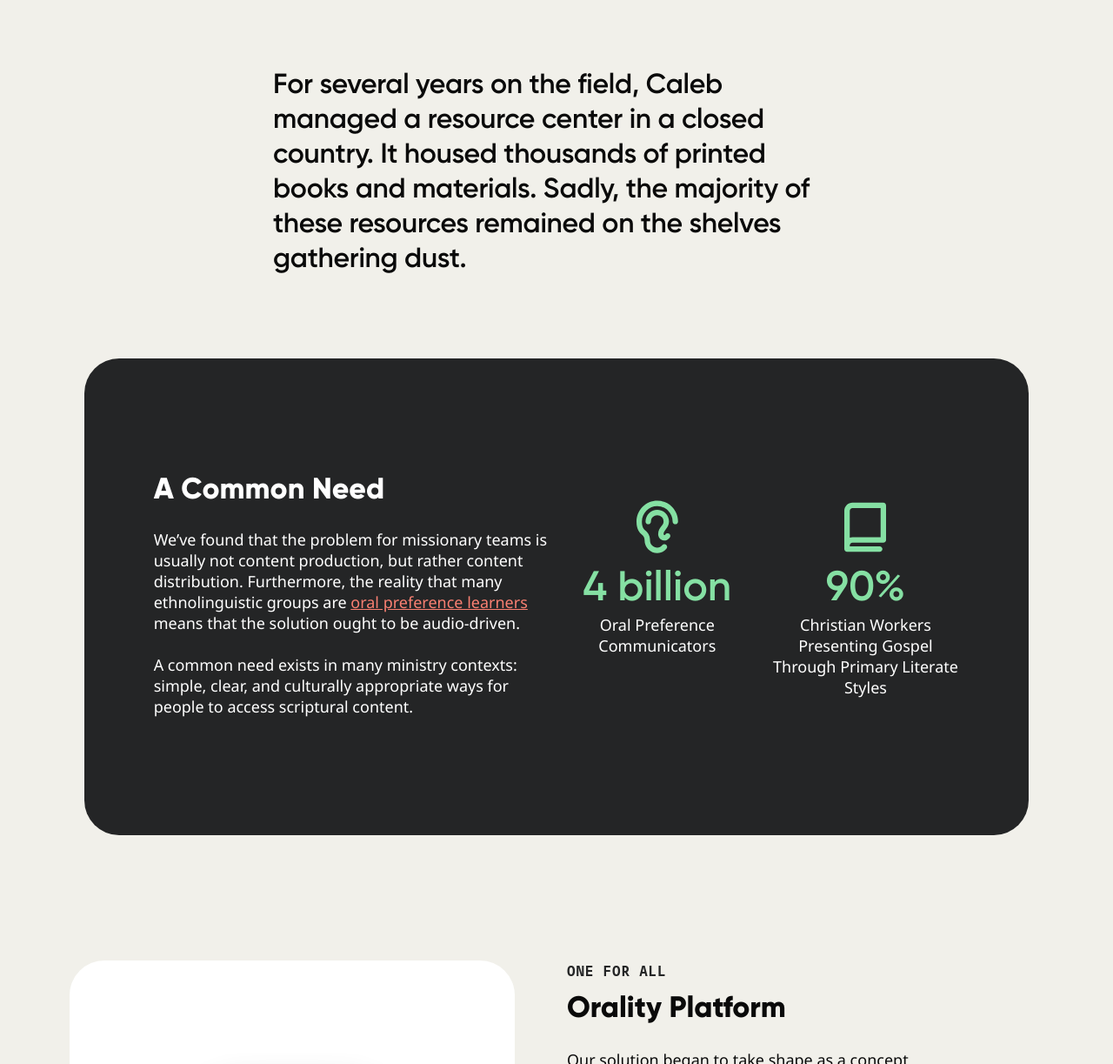
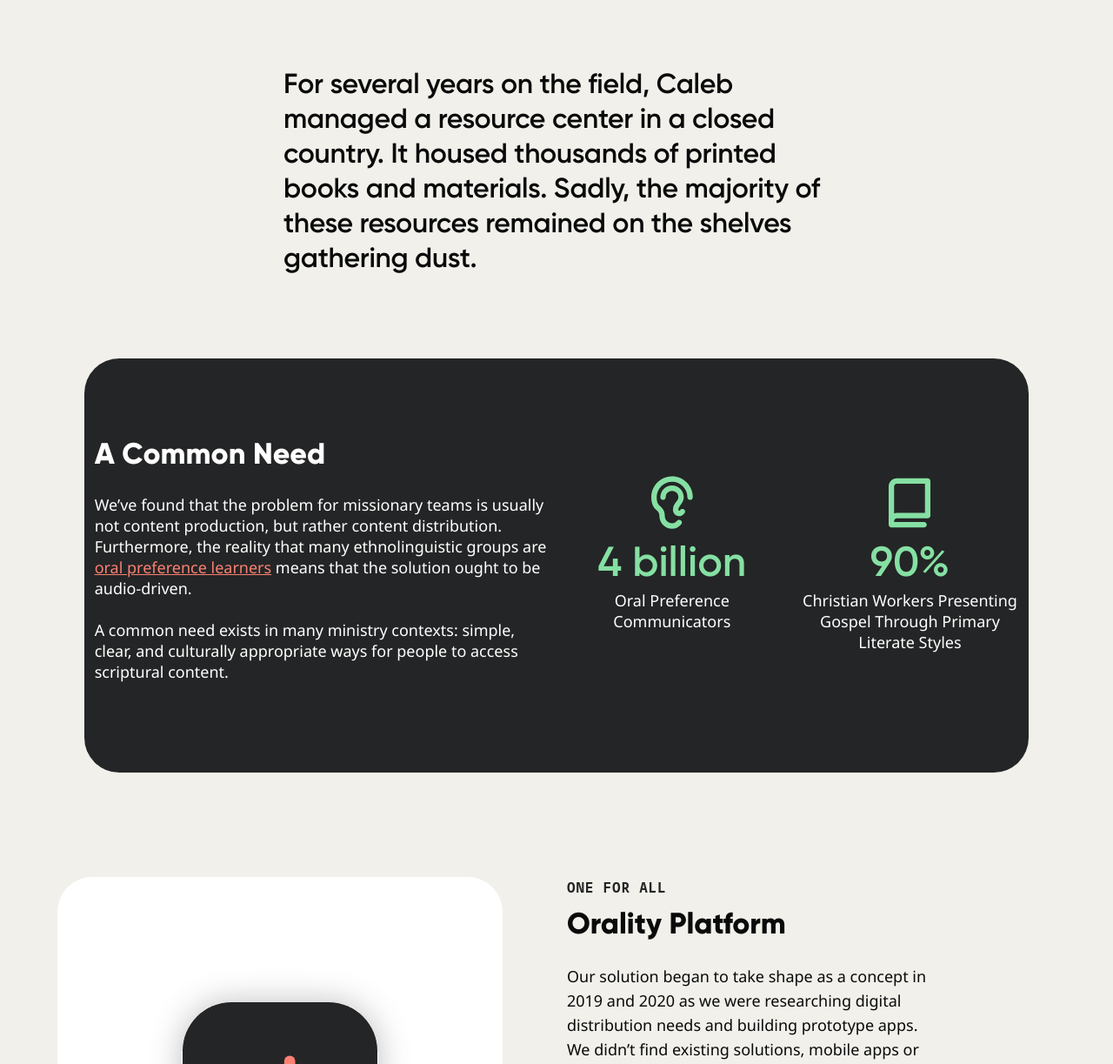
Before and after one commit to UpstreamCode/upstreamcode.github.io, a Jekyll site: the page built from _pages/our-solution.html, in a window 1280 px wide and 1400 px high, scrolled down 215 px. Shown: the part 177-1400 px from the top of the window at 87% size. Built offline with Jekyll 4.4.1, drawn with Linux system fonts in a browser that asks for light colours; comment, search, counter and statistics services are not loaded.

Commit message:
Fixed padding on solutions page.

```diff
--- a/_pages/our-solution.html
+++ b/_pages/our-solution.html
@@ -31,13 +31,15 @@
 
   <div id="content-box-2" class="row">
     <div class="d-none d-md-flex col-md-3"></div>
-    <div class="col-12 col-md-6 px-4 px-md-0">
+    <div class="col-12 col-md-6">
+      <div class="px-mobile">
         <p class="text-justify lead">
           For several years on the field, Caleb managed a resource center in a
           closed country. It housed thousands of printed books and materials.
           Sadly, the majority of these resources remained on the shelves gathering
           dust.
         </p>
+      </div>
     </div>
     <div class="d-none d-md-flex col-md-1 col-lg-1"></div>
   </div>
@@ -48,7 +50,7 @@
   >
     <div class="d-none d-md-flex col-md-1"></div>
     <div class="col-12 col-md-10 a-common-need">
-      <div class="d-flex flex-column flex-lg-row gap-3">
+      <div class="d-flex flex-column flex-lg-row gap-3 px-mobile">
         <div class="col d-flex flex-column align-items-start mb-2">
           <h2 class="text-center">A Common Need</h2>
           <p class="mb-4">
@@ -116,8 +118,8 @@
     id="content-box-4"
     class="d-flex flex-md-row align-items-center justify-content-center"
   >
-    <div class="col col-12 col-md-10 justify-content-center">
-      <div class="row p-4">
+    <div class="col col-12 col-md-10 justify-content-center px-mobile">
+      <div class="row">
         <div class="col col-12 col-md-5 align-self-center justify-self-center">
           <div style="width: 100%">
             <div class="row flex-md-row justify-content-center">
@@ -174,131 +176,58 @@
   </div>
 
   <div id="content-box-5">
-    <div class="row">
-      <div class="d-flex col col-12 justify-content-center">
+    <div class="text-center">
       <h2>Key Features</h2>
     </div>
-    </div>
-    <div class="row feature-row">
-      <div class="col col-12 col-md-4 justify-content-center">
-        <div class="row">
-          <div class="col col-12 p-4">
+    <div class="feature-list d-flex flex-column flex-md-row flex-wrap px-mobile">
+      <div class="item">
         <img src="{{ "/assets/images/icons/phone.svg" | relative_url }}">
-          </div>
-        </div>
-        <div class="row">
-          <div class="col col-12 feature-box">
         <p class="feature-label">Clean Interface</p>
-          </div>
-        </div>
-        <div class="row">
-          <div class="col col-12 feature-box">
         <p class="feature-description">
           Our interface is easy to use and navigate.
         </p>
       </div>
-        </div>
-      </div>
-      <div class="col col-12 col-md-4 justify-content-center">
-        <div class="row">
-          <div class="col col-12 p-4">
+      <div class="item">
         <img src="{{ "/assets/images/icons/volume.svg" | relative_url }}">
-          </div>
-        </div>
-        <div class="row">
-          <div class="col col-12 feature-box">
         <p class="feature-label">Audio-Based Navigation</p>
-          </div>
-        </div>
-        <div class="row">
-          <div class="col col-12 feature-box">
         <p class="feature-description">
           When navigating content, users can press a button to hear the
           title of each story or chapter.
         </p>
       </div>
-        </div>
-      </div>
-      <div class="col col-12 col-md-4 justify-content-center">
-        <div class="row">
-          <div class="col col-12 p-4">
+      <div class="item">
         <img src="{{ "/assets/images/icons/blue-ear.svg" | relative_url }}">
-          </div>
-        </div>
-        <div class="row">
-          <div class="col col-12 feature-box">
         <p class="feature-label">Listen Anywhere</p>
-          </div>
-        </div>
-        <div class="row">
-          <div class="col col-12 feature-box">
         <p class="feature-description">
           Users can download and listen to audio files offline, wherever
           they are.
         </p>
       </div>
-        </div>
-      </div>
-    </div>
-    <div class="row feature-row">
-      <div class="col col-12 col-md-4 justify-content-center">
-        <div class="row">
-          <div class="col col-12 p-4">
+      <div class="item">
         <img src="{{ "/assets/images/icons/globe.svg" | relative_url }}">
-          </div>
-        </div>
-        <div class="row">
-          <div class="col col-12 feature-box">
         <p class="feature-label">Multilingual Support</p>
-          </div>
-        </div>
-        <div class="row">
-          <div class="col col-12 feature-box">
         <p class="feature-description">
           Users can switch languages for audio and/or text.
         </p>
       </div>
-        </div>
-      </div>
-      <div class="col col-12 col-md-4 justify-content-center">
-        <div class="row">
-          <div class="col col-12 p-4">
+      <div class="item">
         <img src="{{ "/assets/images/icons/image.svg" | relative_url }}">
-          </div>
-        </div>
-        <div class="row">
-          <div class="col col-12 feature-box">
         <p class="feature-label">Audio, Text, and Image</p>
-          </div>
-        </div>
-        <div class="row">
-          <div class="col col-12 feature-box">
         <p class="feature-description">
           OP supports any combination of audio, text, and image.
         </p>
       </div>
-        </div>
-      </div>
-      <div class="col col-12 col-md-4 justify-content-center">
-        <div class="row">
-          <div class="col col-12 p-4">
+      <div class="item">
         <img src="{{ "/assets/images/icons/piece.svg" | relative_url }}">
-          </div>
-        </div>
-        <div class="row">
-          <div class="col col-12 feature-box">
         <p class="feature-label">Customizable</p>
-          </div>
-        </div>
-        <div class="row">
-          <div class="col col-12 feature-box">
         <p class="feature-description">
           Teams can choose which features they want in order to suit the
           needs of their language group.
         </p>
       </div>
     </div>
-      </div>
+    <div class="call-to-action text-center">
+      <a href="https://tally.so/r/me6EJo" target="_blank" rel="nofollow" class="btn btn-primary">Get Started {% include svgs/icons/arrows/arrow-external.svg %}</a>
     </div>
   </div>
   {%- include our-process.html -%} {%- include testimonials.html -%}
--- a/_sass/base.scss
+++ b/_sass/base.scss
@@ -1603,10 +1603,15 @@
     .a-common-need {
       background-color: map-get($primary-colors, "black");
       border-radius: 40px;
-      padding: 128px 80px;
-
-      @include media-breakpoint-down(md) {
-        padding: 88px $px-4-size 96px $px-4-size;
+
+      @include media-breakpoint-down(md) {
+        padding-bottom: 80px;
+        padding-top: 80px;
+      }
+
+      @include media-breakpoint-up(md) {
+        padding-bottom: 96px;
+        padding-top: 88px;
       }
 
       h2 {
@@ -1709,18 +1714,24 @@
         margin-bottom: 48px;
       }
     }
-
-    .feature-box {
-      padding: 0px 16px;
-
-      @include media-breakpoint-down(md) {
-        padding: 0px;
-      }
-    }
-
-    .feature-row {
-      padding-left: 10%;
-      padding-right: 10%;
+    .feature-list {
+      @include media-breakpoint-up(md) {
+        padding-left: 184px;
+        padding-right: 184px;
+      }
+    }
+
+    .item {
+      margin-bottom: 48px;
+      width: 100%;
+
+      @include media-breakpoint-up(md) {
+        width: 33.33%;
+      }
+
+      img {
+        margin-bottom: 16px;
+      }
     }
 
     .feature-label {
```
Lines whose indentation alone changed are shown as unchanged.
